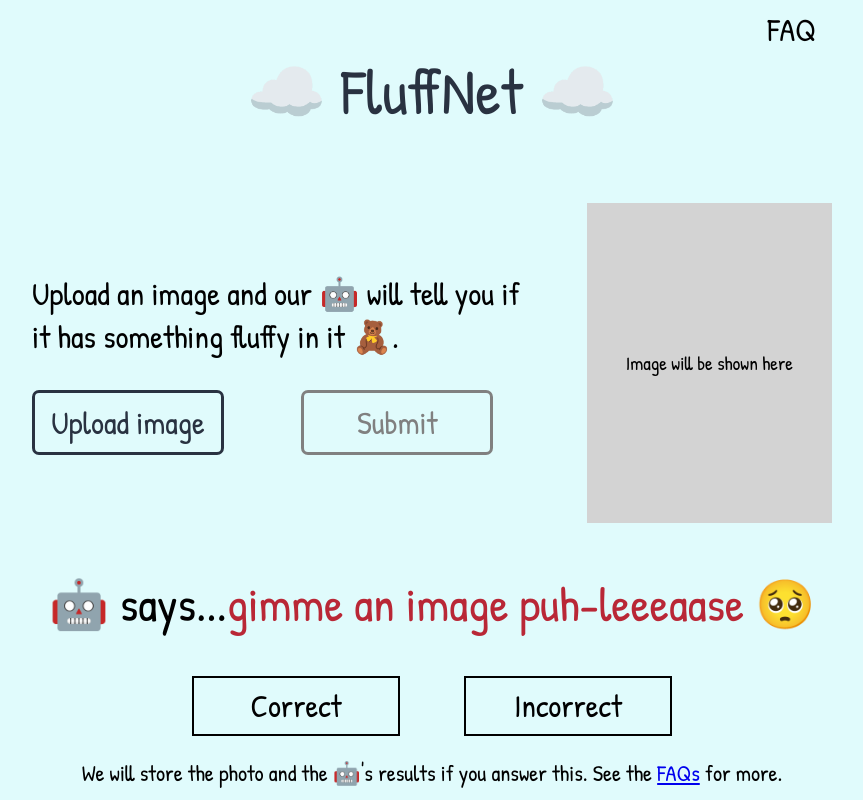
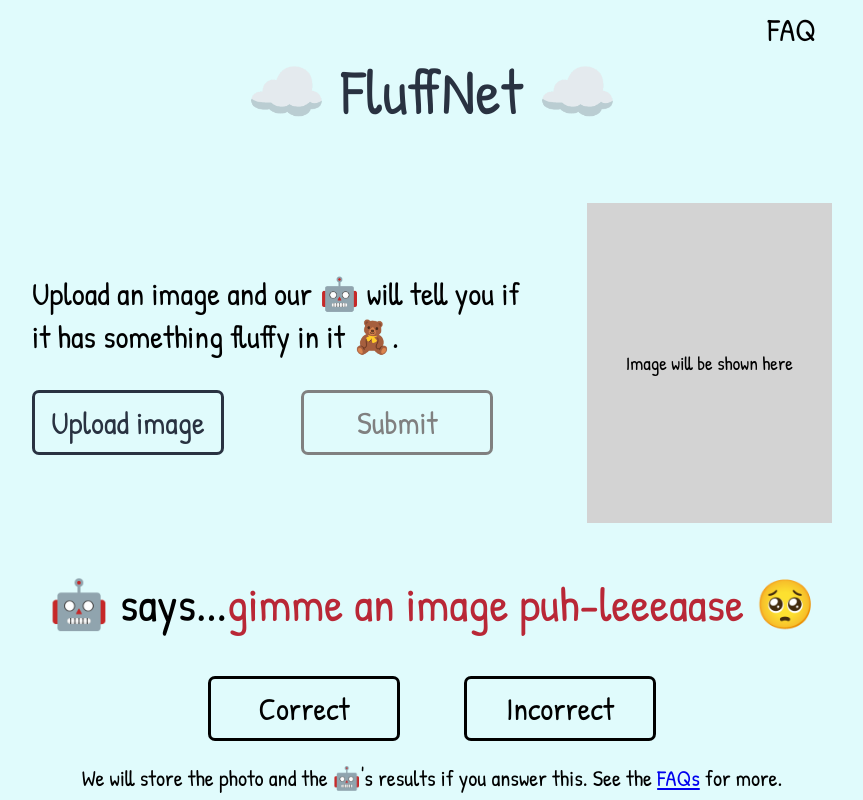
Before and after one commit to mihailthebuilder/fluffnet-front, a React (Create React App) app: page / in a window 1280 px wide. Shown: the top 800 px of the page, without its empty margins (208-1071 px from the left). Built offline with nearby package versions, Linux system fonts and the light colour scheme.

Commit message:
moved button styling for reuse

```diff
--- a/src/App.scss
+++ b/src/App.scss
@@ -5,9 +5,40 @@
   font-size: 2rem;
 }
 
+.button {
+  font-size: inherit;
+  padding: 0.5rem 0;
+  cursor: pointer;
+  background: none;
+  border-radius: 7px;
+  border-style: solid;
+  border-width: 3px;
+  width: 12rem;
+  text-align: center;
+
+  &:hover {
+    filter: brightness(3);
+  }
+
+  &:disabled {
+    border-color: grey;
+    color: grey;
+
+    &:hover {
+      filter: none;
+      cursor: not-allowed;
+    }
+  }
+}
+
 @media (max-width: $mobile-width) {
   .App {
     font-size: 1.2rem;
+  }
+
+  .button {
+    width: 100%;
+    border-width: 2px;
   }
 
   #faq {
--- a/src/components/Feedback/index.jsx
+++ b/src/components/Feedback/index.jsx
@@ -19,13 +19,17 @@ const Feedback = ({ prediction, rawImage }) => {
           <div className="buttons-container">
             <button
               type="button"
-              className="left"
+              className="button left"
               onClick={sendFeedback}
               value="correct"
             >
               Correct
             </button>
-            <button className="right" onClick={sendFeedback} value="incorrect">
+            <button
+              className="button right"
+              onClick={sendFeedback}
+              value="incorrect"
+            >
               Incorrect
             </button>
           </div>
--- a/src/components/Feedback/index.scss
+++ b/src/components/Feedback/index.scss
@@ -6,26 +6,12 @@
     grid-template-columns: 1fr 1fr;
     column-gap: 4rem;
 
-    button {
-      width: 13rem;
-      font-size: inherit;
-      cursor: pointer;
-      padding: 0.2em 0;
-      background: none;
-      border-style: solid;
-      border-width: 2px;
+    .left {
+      justify-self: end;
+    }
 
-      &:hover {
-        filter: brightness(3);
-      }
-
-      &.left {
-        justify-self: end;
-      }
-
-      &.right {
-        justify-self: start;
-      }
+    .right {
+      justify-self: start;
     }
   }
 
--- a/src/components/Upload/index.scss
+++ b/src/components/Upload/index.scss
@@ -23,32 +23,6 @@
 
     label {
       display: flex;
-    }
-
-    .button {
-      font-size: inherit;
-      padding: 0.5rem 0;
-      cursor: pointer;
-      background: none;
-      border-radius: 7px;
-      border-style: solid;
-      border-width: 3px;
-      width: 12rem;
-      text-align: center;
-
-      &:hover {
-        filter: brightness(3);
-      }
-
-      &:disabled {
-        border-color: grey;
-        color: grey;
-
-        &:hover {
-          filter: none;
-          cursor: not-allowed;
-        }
-      }
     }
 
     .upload-button {
@@ -95,11 +69,6 @@
 
       form {
         column-gap: 1rem;
-
-        .button {
-          width: 100%;
-          border-width: 2px;
-        }
       }
     }
 
```
